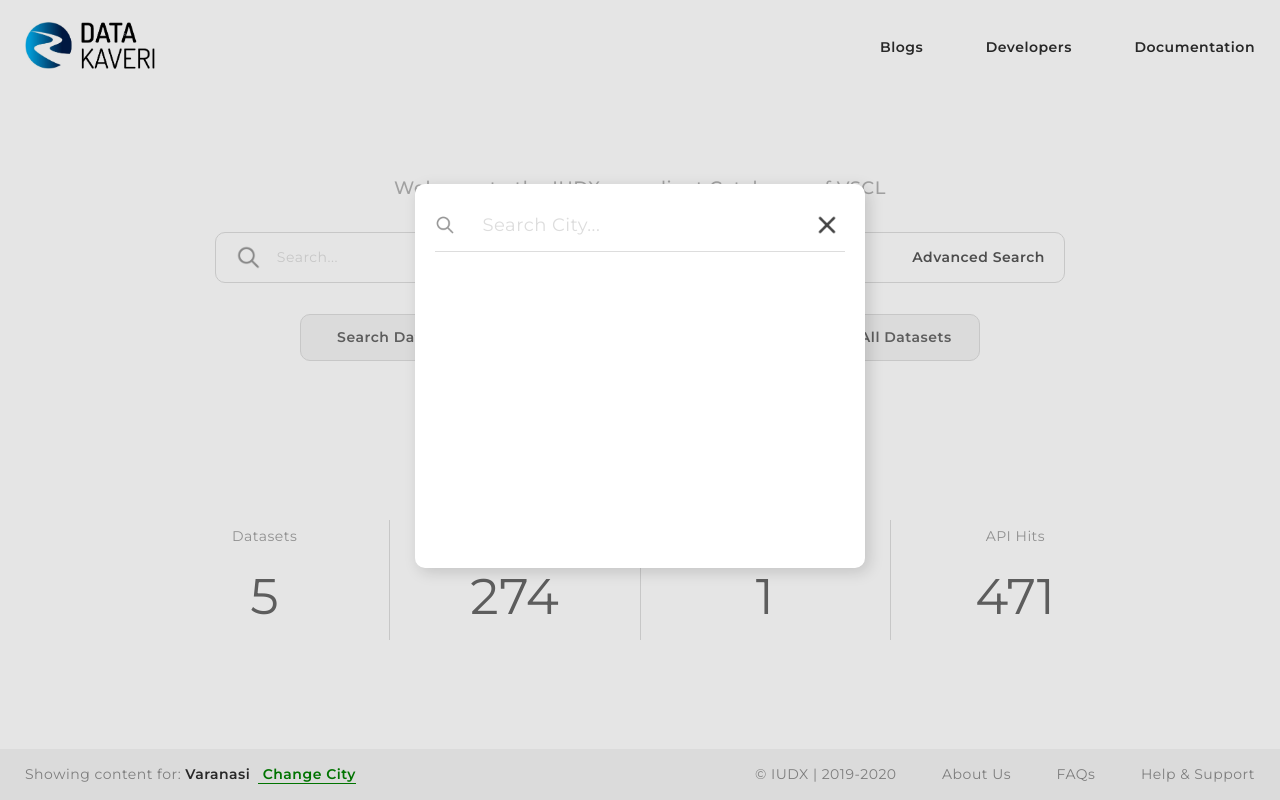
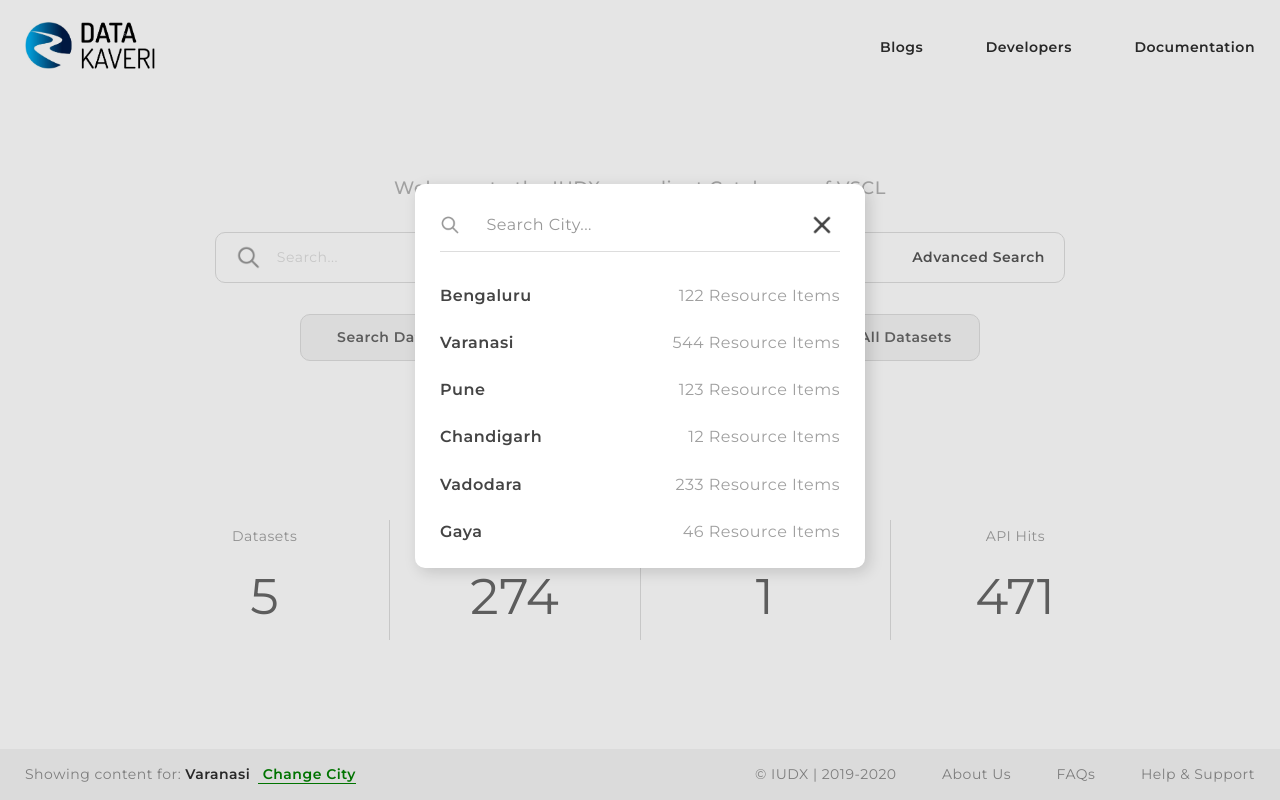
Before and after one commit to datakaveri/iudx-catalogue-ui, an Angular app: page / in a window 1280 px wide. Both pictures are taken after a click on the link "Change City". Built offline with nearby package versions, Linux system fonts and the light colour scheme.

Commit message:
added static data into the changecity component ui6

```diff
--- a/src/app/change-city/change-city.component.html
+++ b/src/app/change-city/change-city.component.html
@@ -8,10 +8,32 @@
                     src='../../assets/cross.png'></span>
         </div>
         <div class="searchCity__contentBox">
-            <div *ngFor='let result of results' class="searchCity__item">
-                <div class="searchCity__title"><img src="{{result.avatar_url}}"></div>
-                <div class="searchCity__description">{{result.name}}</div>
+            <!-- <div *ngFor='let result of results' class="searchCity__item"> -->
+            <div class="searchCity__item">
+                <div class="searchCity__title">Bengaluru</div>
+                <div class="searchCity__description">122 Resource Items</div>
             </div>
+            <div class="searchCity__item">
+                <div class="searchCity__title">Varanasi</div>
+                <div class="searchCity__description">544 Resource Items</div>
+            </div>
+            <div class="searchCity__item">
+                <div class="searchCity__title">Pune</div>
+                <div class="searchCity__description">123 Resource Items</div>
+            </div>
+            <div class="searchCity__item">
+                <div class="searchCity__title">Chandigarh</div>
+                <div class="searchCity__description">12 Resource Items</div>
+            </div>
+            <div class="searchCity__item">
+                <div class="searchCity__title">Vadodara</div>
+                <div class="searchCity__description">233 Resource Items</div>
+            </div>
+            <div class="searchCity__item">
+                <div class="searchCity__title">Gaya</div>
+                <div class="searchCity__description">46 Resource Items</div>
+            </div>
+            <!-- </div> -->
         </div>
 
     </div>
--- a/src/app/change-city/change-city.component.scss
+++ b/src/app/change-city/change-city.component.scss
@@ -7,7 +7,7 @@
   top: 47%;
   left: 50%;
   transform: translate(-50%, -50%);
-  padding: 15px 20px;
+  padding: 15px 25px;
   border-radius: 10px;
   -webkit-box-shadow: 4px 4px 15px 0px rgba(0, 0, 0, 0.15);
   -moz-box-shadow: 4px 4px 15px 0px rgba(0, 0, 0, 0.15);
@@ -27,7 +27,7 @@
   }
 
   &__title {
-    font-size: 18px;
+    font-size: 16px;
     font-weight: 600;
 
     color: #444444;
@@ -38,7 +38,7 @@
   }
 
   &__description {
-    font-size: 18px;
+    font-size: 16px;
     color: #a0a0a0;
   }
 
@@ -80,7 +80,7 @@
   &__input {
     border: none;
     flex-basis: 80%;
-    font-size: 18px;
+    font-size: 16px;
   }
 
   &__text {
@@ -103,3 +103,7 @@
   height: 100vh;
   z-index: -1;
 }
+
+::placeholder {
+  color: var(--tertiary);
+}
```
